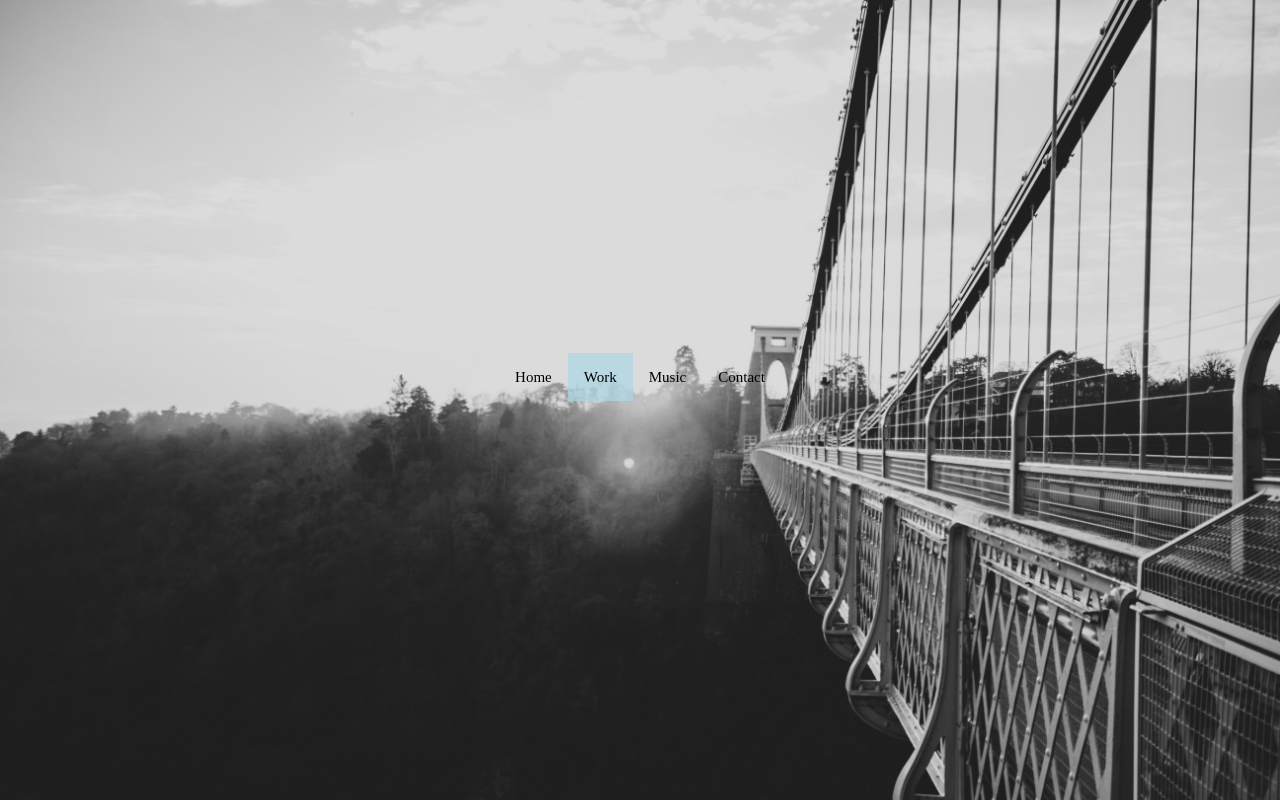
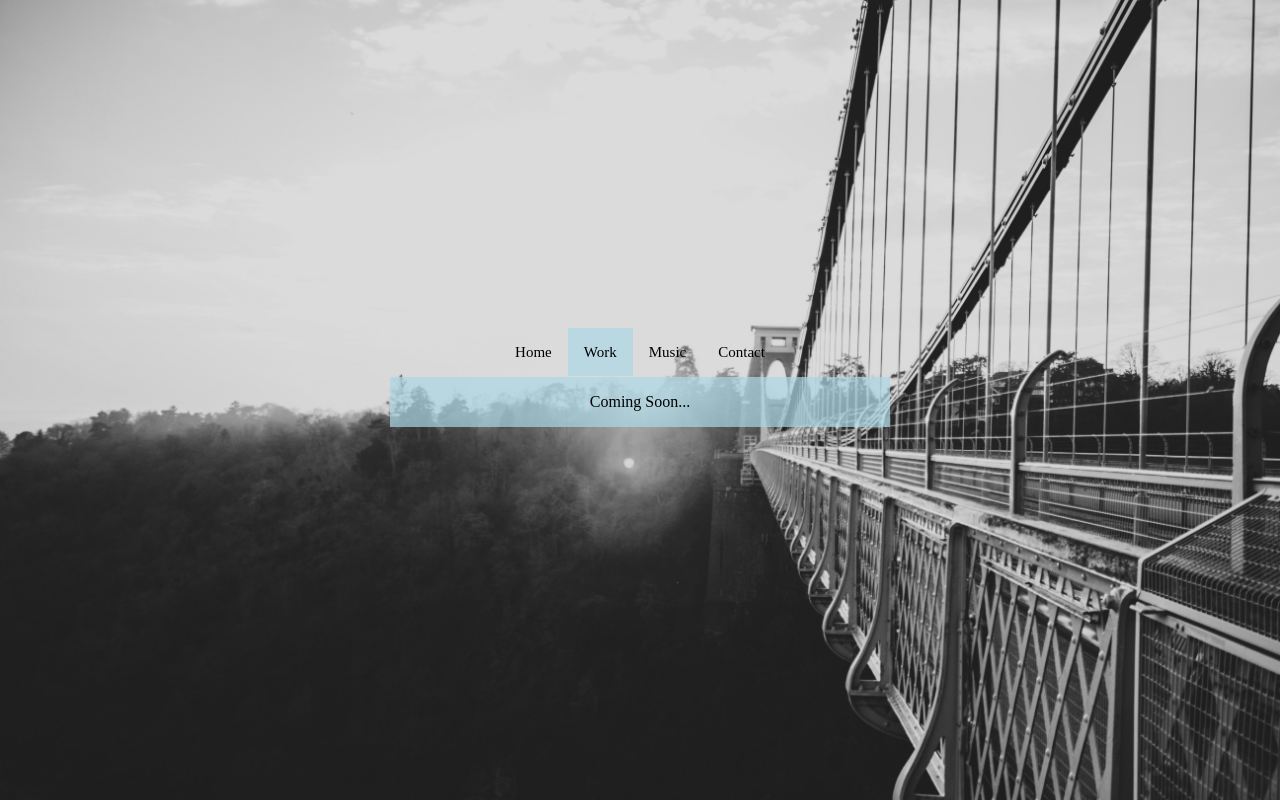
Before and after one commit to nathanaellloyd/portfolio-site, a React (Create React App) app: page /work in a window 1280 px wide. Built offline with nearby package versions, Linux system fonts and the light colour scheme.

Commit message:
add work and music pages

```diff
--- a/src/App.js
+++ b/src/App.js
@@ -2,6 +2,8 @@ import React from 'react';
 import Hero from './Components/Hero';
 import NavBar from './Components/NavBar';
 import Contact from './Components/Contact';
+import Music from './Components/Music';
+import Work from './Components/Work';
 import { BrowserRouter as Router, Switch, Route } from 'react-router-dom';
 
 
@@ -17,6 +19,12 @@ function App() {
           <Route exact path="/contact">
               <Contact />
           </Route>
+          <Route exact path="/music">
+              <Music />
+          </Route>
+          <Route exact path="/work">
+              <Work />
+          </Route>
       </Switch>
       </div>
     </Router>
--- /dev/null
+++ b/src/Components/Music.js
@@ -0,0 +1,15 @@
+import React from 'react';
+
+function Music () {
+
+    return (
+
+        <div className='music-square'>
+
+        <p className="coming-soon">Coming Soon...</p>
+
+        </div>
+    )
+}
+
+export default Music;
--- /dev/null
+++ b/src/Components/Work.js
@@ -0,0 +1,15 @@
+import React from 'react';
+
+function Work () {
+
+    return (
+
+        <div className='work-square'>
+
+        <p className="coming-soon">Coming Soon...</p>
+
+        </div>
+    )
+}
+
+export default Work;
--- /dev/null
+++ b/src/Styling/music.css
@@ -0,0 +1,28 @@
+@media (min-width: 400px) {
+    .music-square {
+        width: 500px;
+        height: 100%;
+        display: grid;
+        text-align: center;
+        place-items: center;
+        color: black;
+        background: rgba(173, 216, 230, 0.7);
+        position: relative;
+    }
+}
+
+@media (max-width: 400px) {
+    .music-square {
+        width: 350px;
+        height: 100%;
+        display: grid;
+        place-items: center;
+        color: black;
+        background: rgba(173, 216, 230, 0.7);
+        position: relative;
+    }
+}
+
+.coming-soon {
+    font-family: "Avenir";
+}
--- /dev/null
+++ b/src/Styling/work.css
@@ -0,0 +1,28 @@
+@media (min-width: 400px) {
+    .work-square {
+        width: 500px;
+        height: 100%;
+        display: grid;
+        text-align: center;
+        place-items: center;
+        color: black;
+        background: rgba(173, 216, 230, 0.7);
+        position: relative;
+    }
+}
+
+@media (max-width: 400px) {
+    .work-square {
+        width: 350px;
+        height: 100%;
+        display: grid;
+        place-items: center;
+        color: black;
+        background: rgba(173, 216, 230, 0.7);
+        position: relative;
+    }
+}
+
+.coming-soon {
+    font-family: "Avenir";
+}
--- a/src/index.css
+++ b/src/index.css
@@ -2,3 +2,5 @@
 @import './Styling/body.css';
 @import './Styling/navbar.css';
 @import './Styling/contact.css';
+@import './Styling/music.css';
+@import './Styling/work.css';
```
